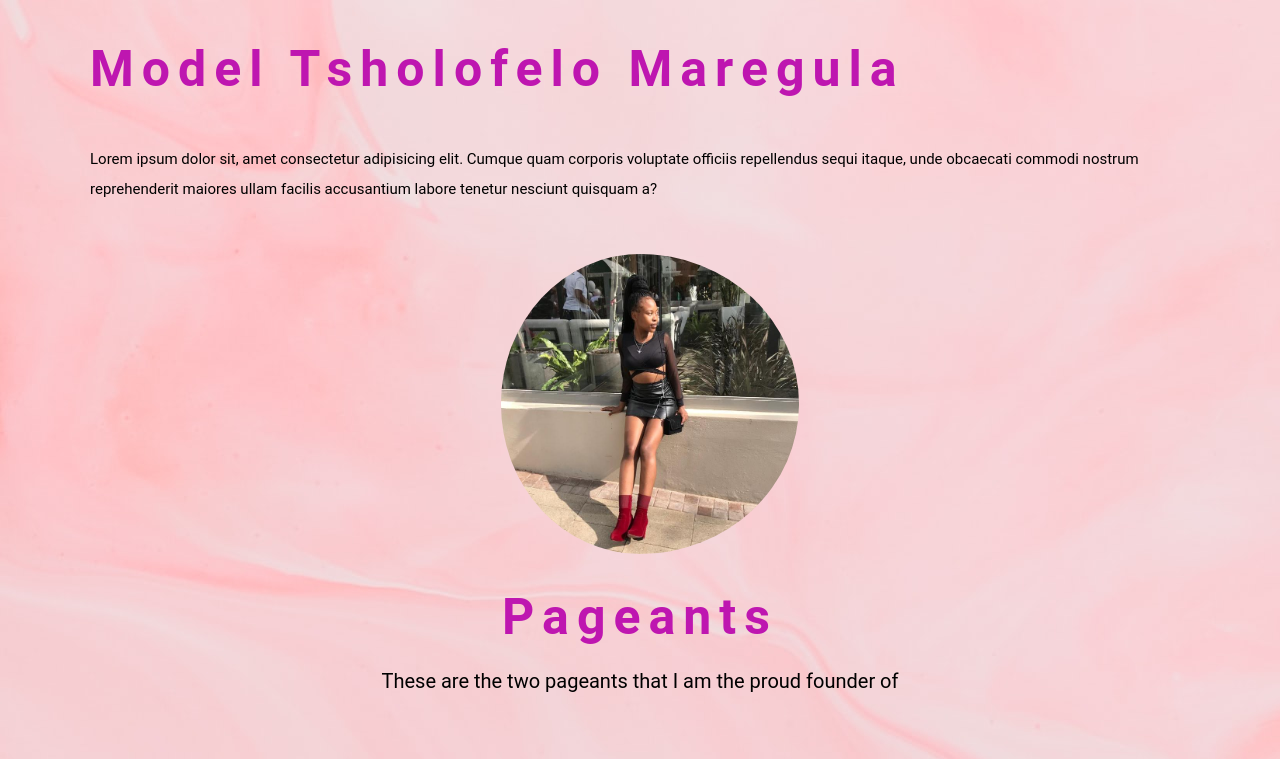
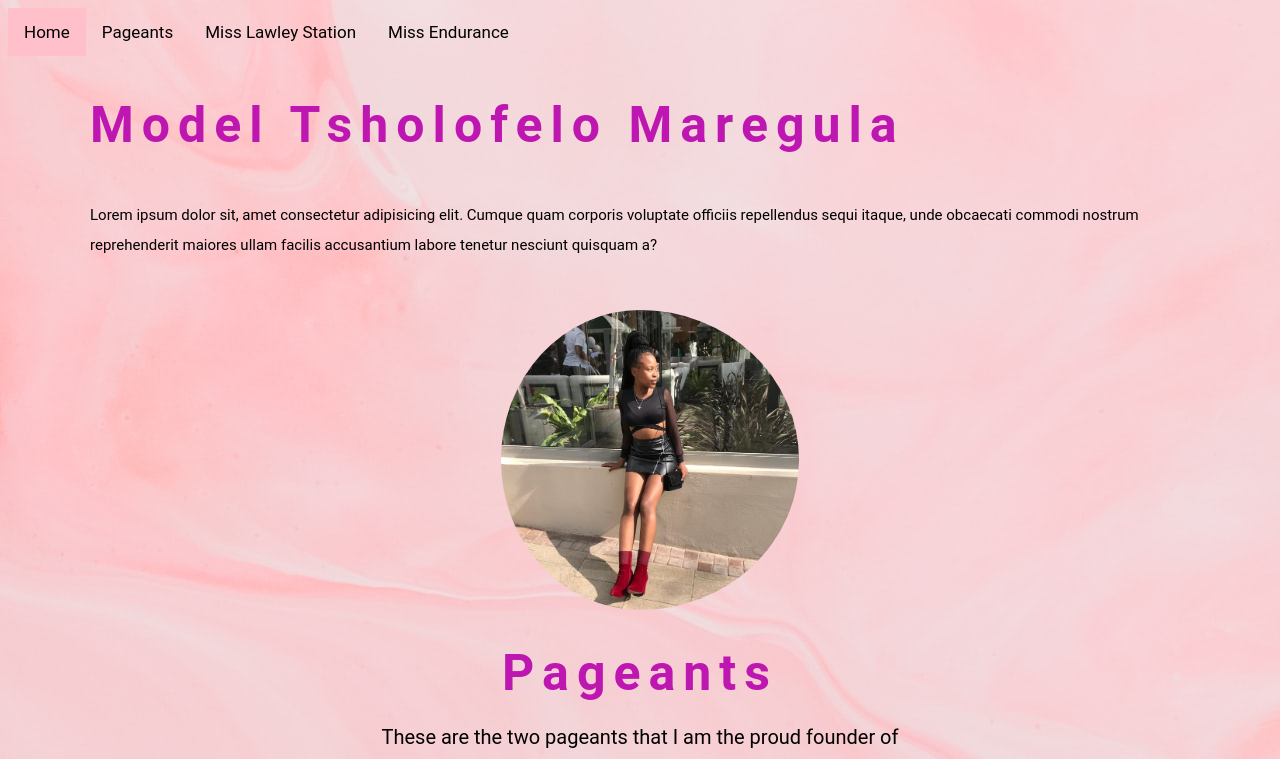
Before and after one commit to NtombiMotaung/Model-Tsholofelo, a plain HTML site: page index.html in a window 1280 px wide. Shown: the top 759 px of the page. Drawn offline with Linux system fonts and the light colour scheme.

Commit message:
added a navbar

```diff
--- a/index.css
+++ b/index.css
@@ -170,3 +170,31 @@ body {
     /* grid-column: 5 / span 4; */
     /* grid-row: 6 / span 3; */
   }
+
+/* Add a black background color to the top navigation */
+.topnav {
+    background-color: transparent;
+    overflow: hidden;
+  }
+
+
+  .topnav a {
+    float: left;
+    color: black;
+    text-align: center;
+    padding: 14px 16px;
+    text-decoration: none;
+    font-size: 17px;
+  }
+
+
+  .topnav a:hover {
+    background-color: pink;
+    color: black;
+  }
+
+
+  .topnav a.active {
+    background-color: pink;
+    color: black;
+  }
--- a/index.html
+++ b/index.html
@@ -8,6 +8,12 @@
     <link rel="stylesheet" href="index.css">
 </head>
 <body>
+    <div class="topnav">
+        <a class="active" href="#home">Home</a>
+        <a href="#pageants">Pageants</a>
+        <a href="#lawley">Miss Lawley Station</a>
+        <a href="#endurance">Miss Endurance</a>
+      </div>
 
 
 <div class="about">
```
